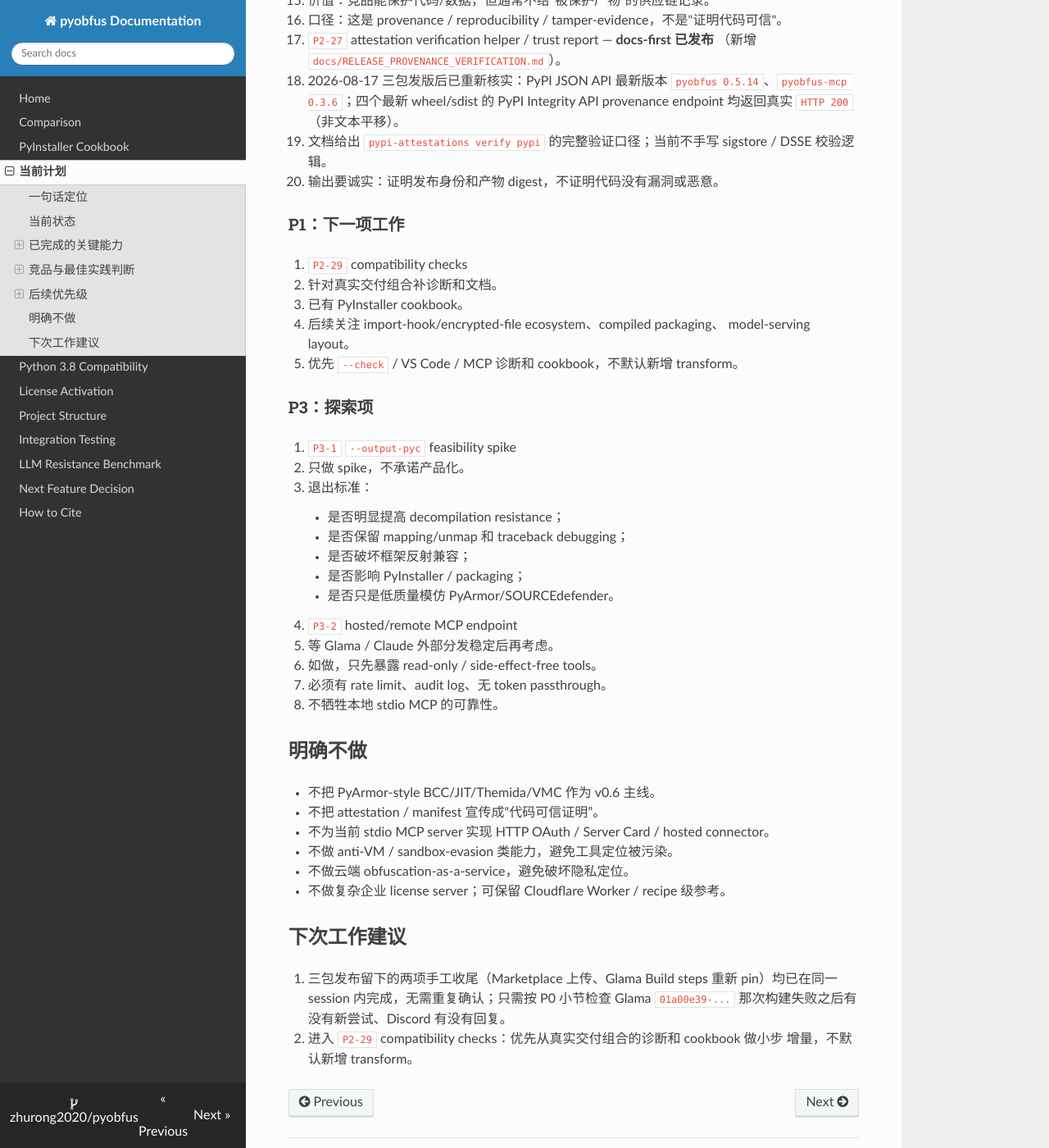
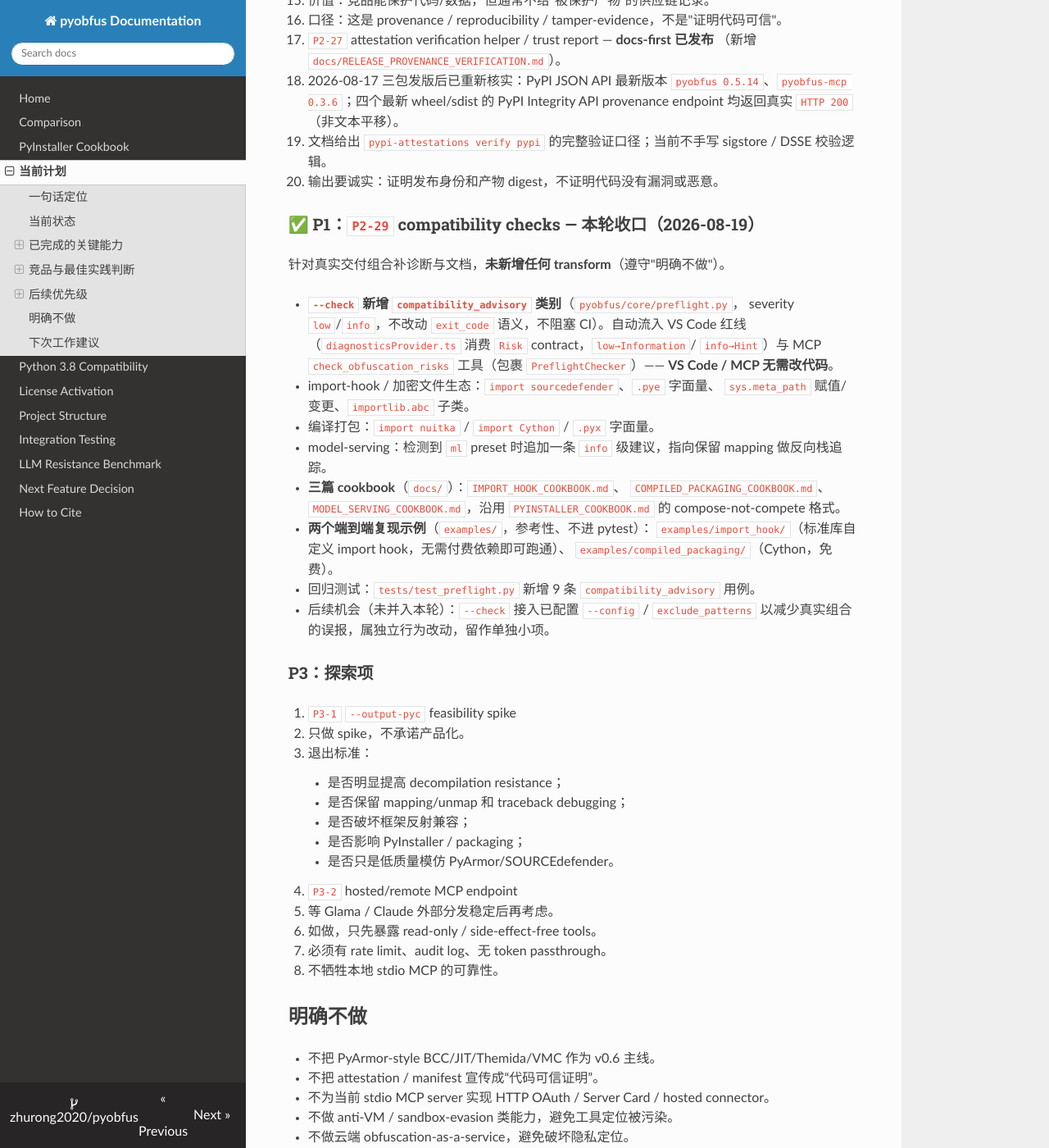
Before and after one commit to zhurong2020/pyobfus, an MkDocs documentation site: the page built from docs/CURRENT_PLAN_ZH.md, in a window 1280 px wide and 1400 px high, scrolled down 4260 px. Shown: the whole window at 82% size. Built offline with MkDocs 1.6.1, drawn with Linux system fonts in a browser that asks for light colours; nearby versions of some CDN libraries; some of the changed text lies outside the part shown.

Commit message:
docs: record P2-29 completion in handoff docs
Move P2-29 from pending to closed in CURRENT_PLAN_ZH.md (lists the --check compatibility_advisory category, three cookbooks, two examples, regression tests, and the deferred --check exclude-passthrough follow-up). Update CLAUDE.md cold-start step to reflect P2-29 is done and that VS Code/MCP inherit the advisories via the existing Risk contract.

```diff
--- a/docs/CURRENT_PLAN_ZH.md
+++ b/docs/CURRENT_PLAN_ZH.md
@@ -194,14 +194,29 @@
      sigstore / DSSE 校验逻辑。
    - 输出要诚实：证明发布身份和产物 digest，不证明代码没有漏洞或恶意。
 
-### P1：下一项工作
+### ✅ P1：`P2-29` compatibility checks — 本轮收口（2026-08-19）
 
-1. `P2-29` compatibility checks
-   - 针对真实交付组合补诊断和文档。
-   - 已有 PyInstaller cookbook。
-   - 后续关注 import-hook/encrypted-file ecosystem、compiled packaging、
-     model-serving layout。
-   - 优先 `--check` / VS Code / MCP 诊断和 cookbook，不默认新增 transform。
+针对真实交付组合补诊断与文档，**未新增任何 transform**（遵守"明确不做"）。
+
+- **`--check` 新增 `compatibility_advisory` 类别**（`pyobfus/core/preflight.py`，
+  severity `low`/`info`，不改动 `exit_code` 语义，不阻塞 CI）。自动流入 VS Code
+  红线（`diagnosticsProvider.ts` 消费 `Risk` contract，`low→Information`/
+  `info→Hint`）与 MCP `check_obfuscation_risks` 工具（包裹 `PreflightChecker`）——
+  **VS Code / MCP 无需改代码**。
+  - import-hook / 加密文件生态：`import sourcedefender`、`.pye` 字面量、
+    `sys.meta_path` 赋值/变更、`importlib.abc` 子类。
+  - 编译打包：`import nuitka` / `import Cython` / `.pyx` 字面量。
+  - model-serving：检测到 `ml` preset 时追加一条 `info` 级建议，指向保留
+    mapping 做反向栈追踪。
+- **三篇 cookbook**（`docs/`）：`IMPORT_HOOK_COOKBOOK.md`、
+  `COMPILED_PACKAGING_COOKBOOK.md`、`MODEL_SERVING_COOKBOOK.md`，沿用
+  `PYINSTALLER_COOKBOOK.md` 的 compose-not-compete 格式。
+- **两个端到端复现示例**（`examples/`，参考性、不进 pytest）：
+  `examples/import_hook/`（标准库自定义 import hook，无需付费依赖即可跑通）、
+  `examples/compiled_packaging/`（Cython，免费）。
+- 回归测试：`tests/test_preflight.py` 新增 9 条 `compatibility_advisory` 用例。
+- 后续机会（未并入本轮）：`--check` 接入已配置 `--config` / `exclude_patterns`
+  以减少真实组合的误报，属独立行为改动，留作单独小项。
 
 ### P3：探索项
 
@@ -234,5 +249,7 @@
 1. 三包发布留下的两项手工收尾（Marketplace 上传、Glama Build steps 重新
    pin）均已在同一 session 内完成，无需重复确认；只需按 P0 小节检查 Glama
    `01a00e39-...` 那次构建失败之后有没有新尝试、Discord 有没有回复。
-2. 进入 `P2-29` compatibility checks：优先从真实交付组合的诊断和 cookbook 做小步
-   增量，不默认新增 transform。
+2. `P2-29` compatibility checks 已于本轮收口（`--check` 的 `compatibility_advisory`
+   类别 + 三篇 cookbook + 两个 `examples/` 复现 + 回归测试）。后续若有真实用户
+   反馈新的交付组合（如 PyInstaller 之外的 bundler、其他 import-hook 产品），再
+   机会性扩检测信号或补 cookbook，仍遵守"优先诊断 + 文档、不新增 transform"。
```
Also changed, not shown: CLAUDE.md (+1 -1 lines).
